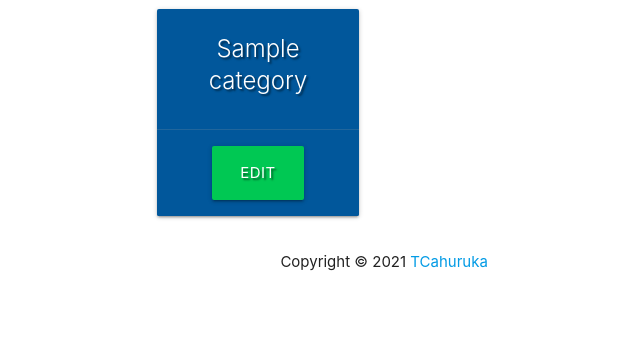
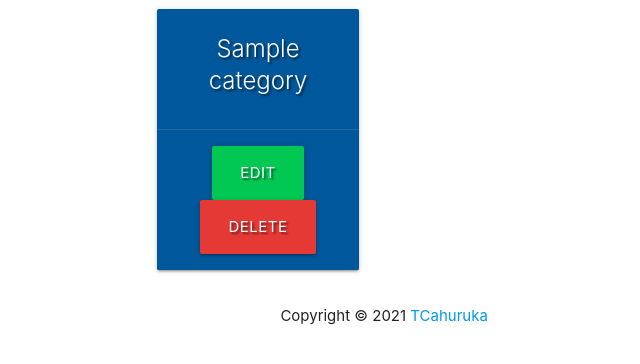
Before and after one commit to TChauruka/how_to, a Flask app: page /get_categories/ in a window 1280 px wide. Shown: the part 231-595 px from the top of the page, without its empty margins (46-686 px from the left). Run offline with Flask 2, Linux system fonts and the light colour scheme; a database or web service that is not in the repository returns one stand-in record (values such as "Sample title"); some libraries are stand-ins or nearby versions.

Commit message:
add functionality to delete categories in the db

```diff
--- a/app.py
+++ b/app.py
@@ -62,6 +62,14 @@ def edit_category(category_id):
         return redirect(url_for("get_categories"))
     category = mongo.db.categories.find_one({"_id": ObjectId(category_id)})
     return render_template("edit_category.html" ,category=category)
+
+
+@app.route("/delete_category/<category_id>")
+def delete_category(category_id):
+    mongo.db.categories.remove({"_id": ObjectId(category_id)})
+    flash("Category Successfully Deleted")
+    return redirect(url_for("get_categories"))
+
 
 @app.route("/register/", methods=["GET","POST"])
 def register():
--- a/templates/get_categories.html
+++ b/templates/get_categories.html
@@ -17,6 +17,7 @@
                     </div>
                     <div class="card-action">
                         <a href="{{ url_for('edit_category',category_id=category._id)}}"  class="btn-large green accent-4 text-shadow">Edit</a>
+                        <a href="{{ url_for('delete_category',category_id=category._id)}}" class="btn-large red darken-1 text-shadow">Delete</a>
                     </div>
                 </div>
             </div>
```
